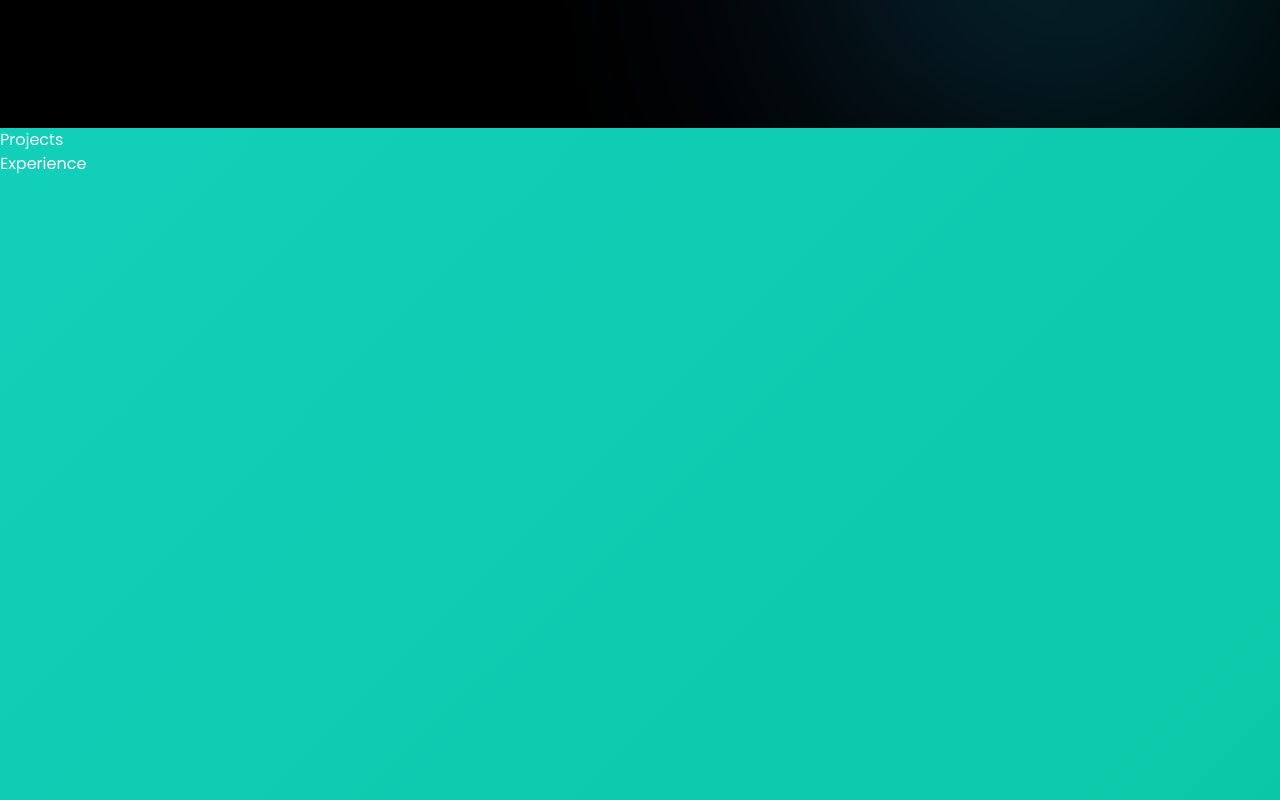
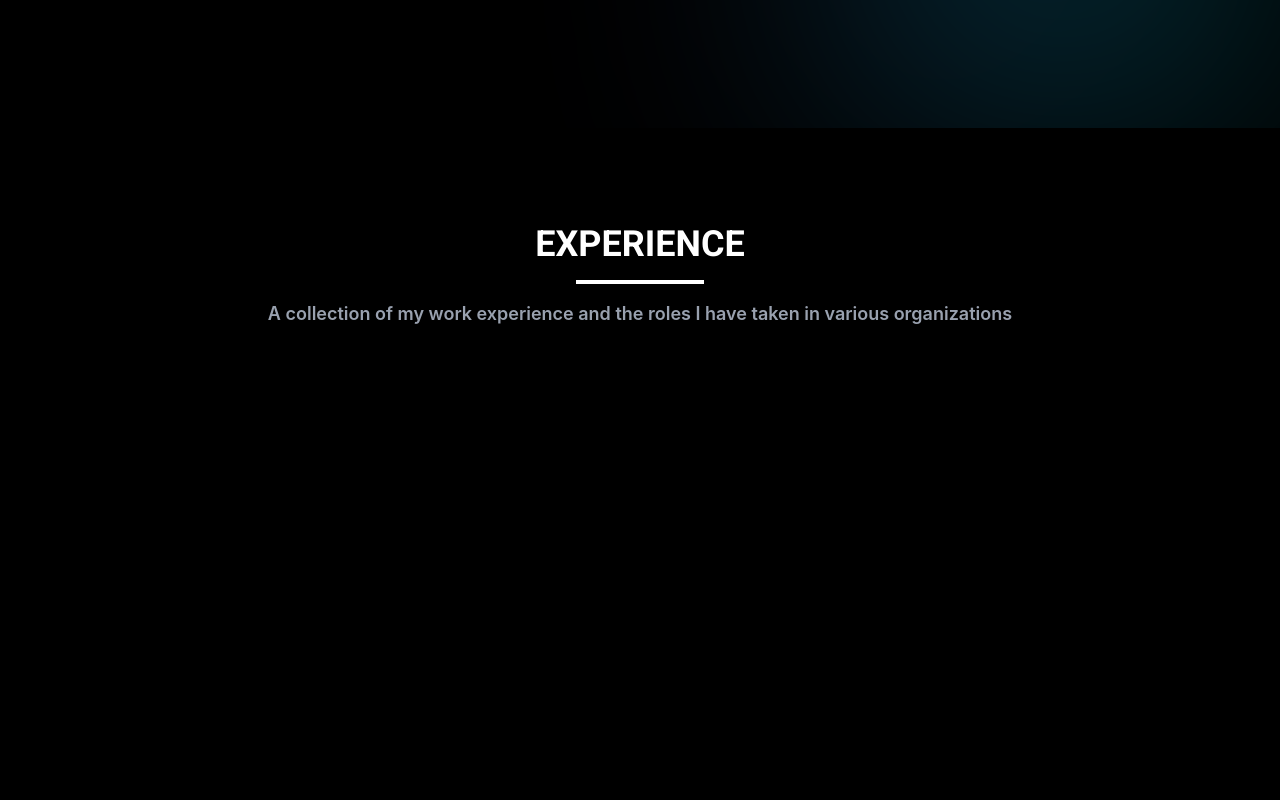
Before and after one commit to priyanshukumargupta01/Portfolio, a React (Vite) app: page / in a window 1280 px wide. Shown: the part 2380-3180 px from the top of the page. Built offline with nearby package versions, Linux system fonts and the light colour scheme.

Commit message:
Experience Section

```diff
--- a/src/App.jsx
+++ b/src/App.jsx
@@ -29,8 +29,8 @@ export default function App() {
           <Home />
           <About />
           <Skills />
+          <Experience />
           <Projects />
-          <Experience />
           <Testimonials />
           <Contact />
           <Footer />
--- a/src/sections/Experience.jsx
+++ b/src/sections/Experience.jsx
@@ -2,8 +2,20 @@ import React from 'react'
 
 const Experience = () => {
   return (
-    <div className='h-screen w-full'>Experience</div>
-  )
-}
+    <section
+      id='experience'
+      className='py-24 pb-24 px-[12vw] md:px-[7vw] lg:px-[16vw]  bg-black min-h-screen font-sans bg-skills-gradient'
+    >
+      {/* Section Title */}
+      <div className='text-center mb-16'>
+        <h2 className='text-4xl font-bold text-white'>EXPERIENCE</h2>
+        <div className='w-32 h-1 bg-white mx-auto mt-4'></div>
+        <p className='text-gray-400 mt-4 text-lg font-semibold'>
+          A collection of my work experience and the roles I have taken in various organizations
+        </p>
+      </div>
+    </section>
+  );
+};
 
-export default Experience
+export default Experience;
```
